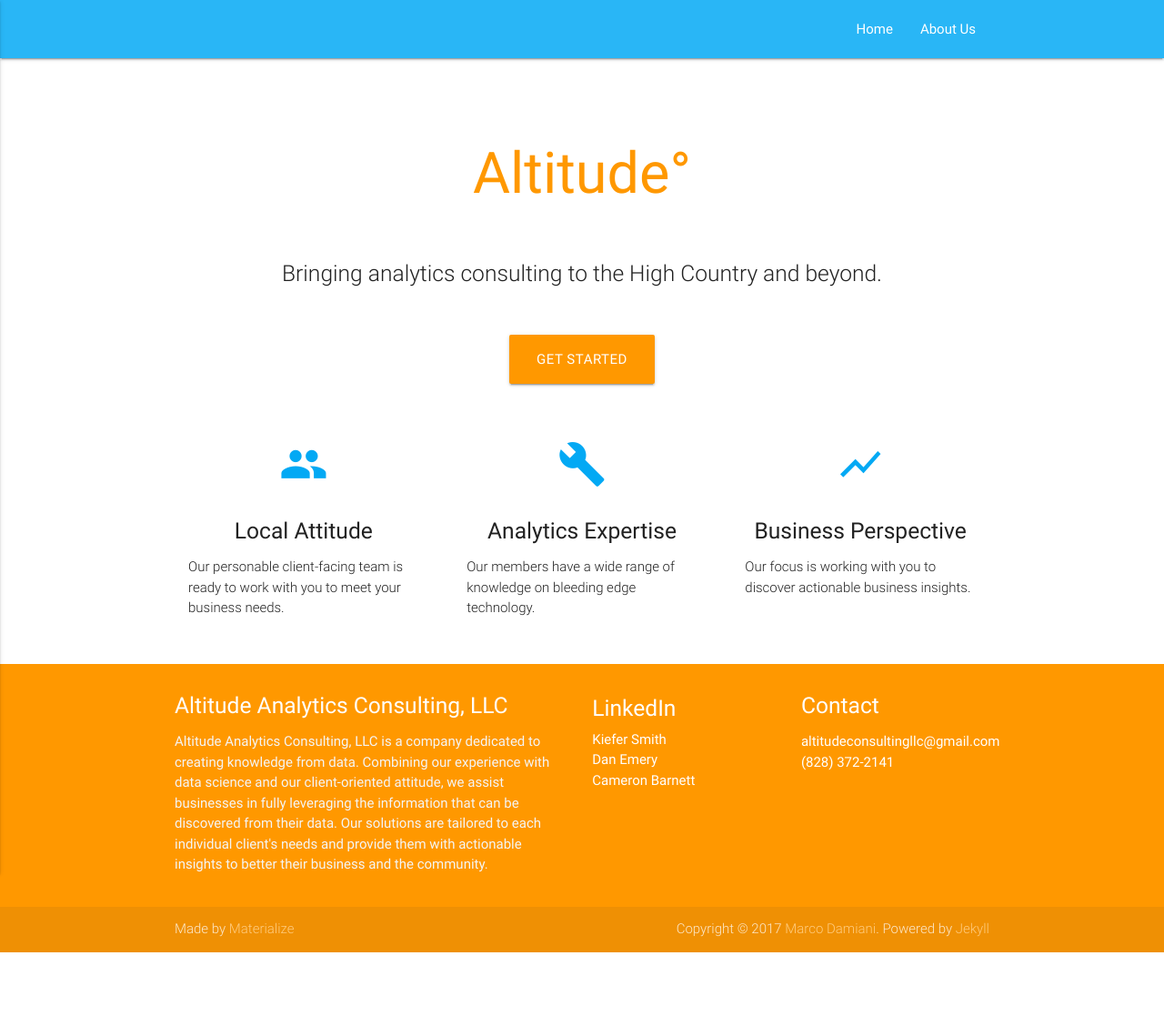
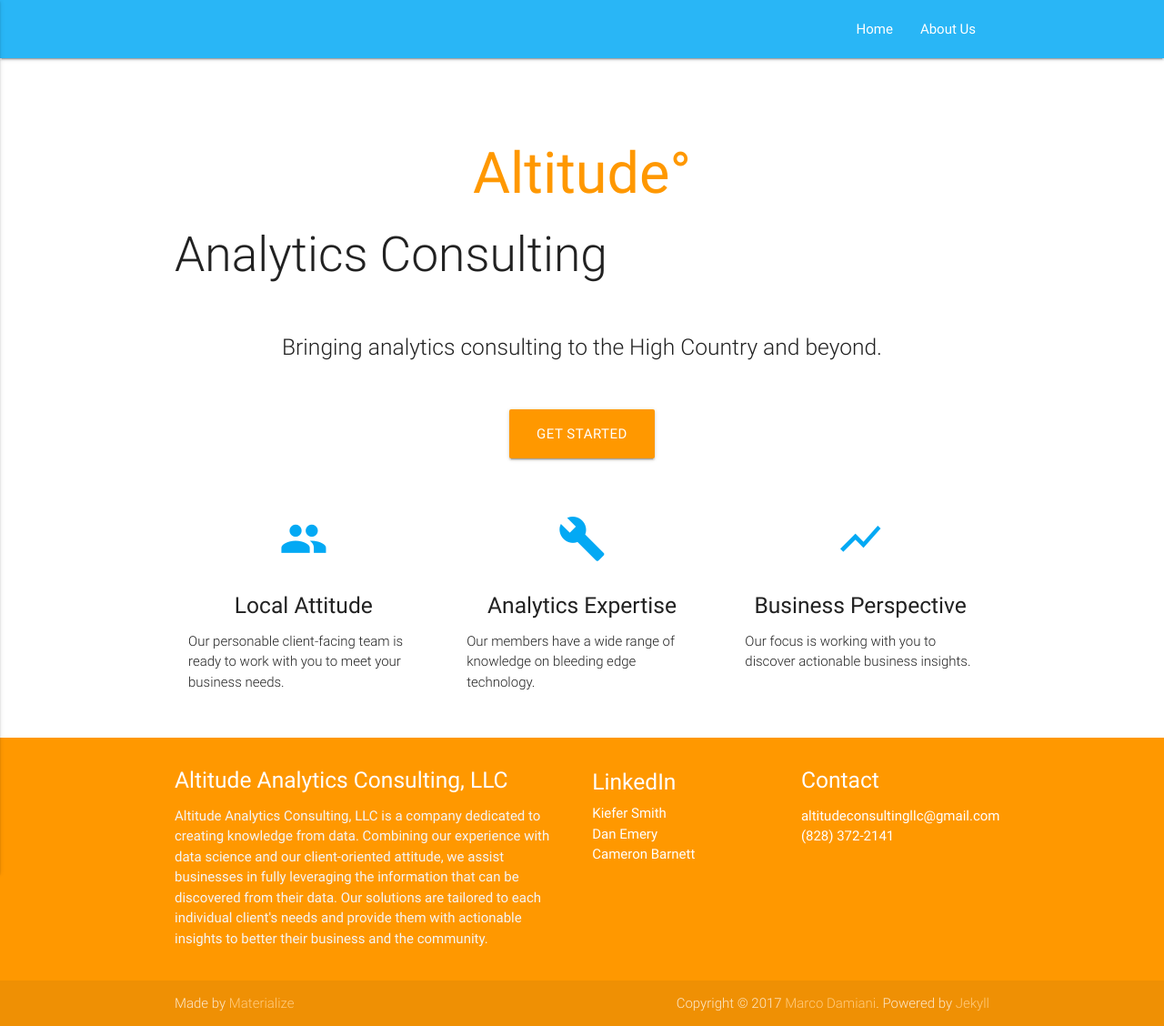
Before and after one commit to kiefersmith/Altitude-Website, a Jekyll site: the page built from index.md, in a window 1280 px wide. Shown: the whole page at 91% size. Built offline with Jekyll 4.4.1, drawn with Linux system fonts in a browser that asks for light colours; before the commit the page ends 1047 px from its top, so only the background shows below that; some of the changed lines change nothing that is shown.

Commit message:
Changed homepage text.

```diff
--- a/_config.yml
+++ b/_config.yml
@@ -2,7 +2,7 @@ title: Altitude°
 author:
 email: altitudeconsultingLLC@gmail.com
 description: > # this means to ignore newlines until "baseurl:"
-  Bringing analytics consulting to the high country and beyond.
+  Bringing analytics to the high country and beyond.
 
 #twitter_username: macrod68
 #github_username:  macrod68
--- a/_layouts/home.html
+++ b/_layouts/home.html
@@ -6,6 +6,7 @@ layout: default
     <div class="container">
       <br><br>
       <h1 class="header center orange-text">{{ site.title }}</h1>
+      <h2 class = "header col s12 light"> Analytics Consulting</h2>
       <div class="row center">
         <h5 class="header col s12 light">{{ content }}</h5>
       </div>
```
